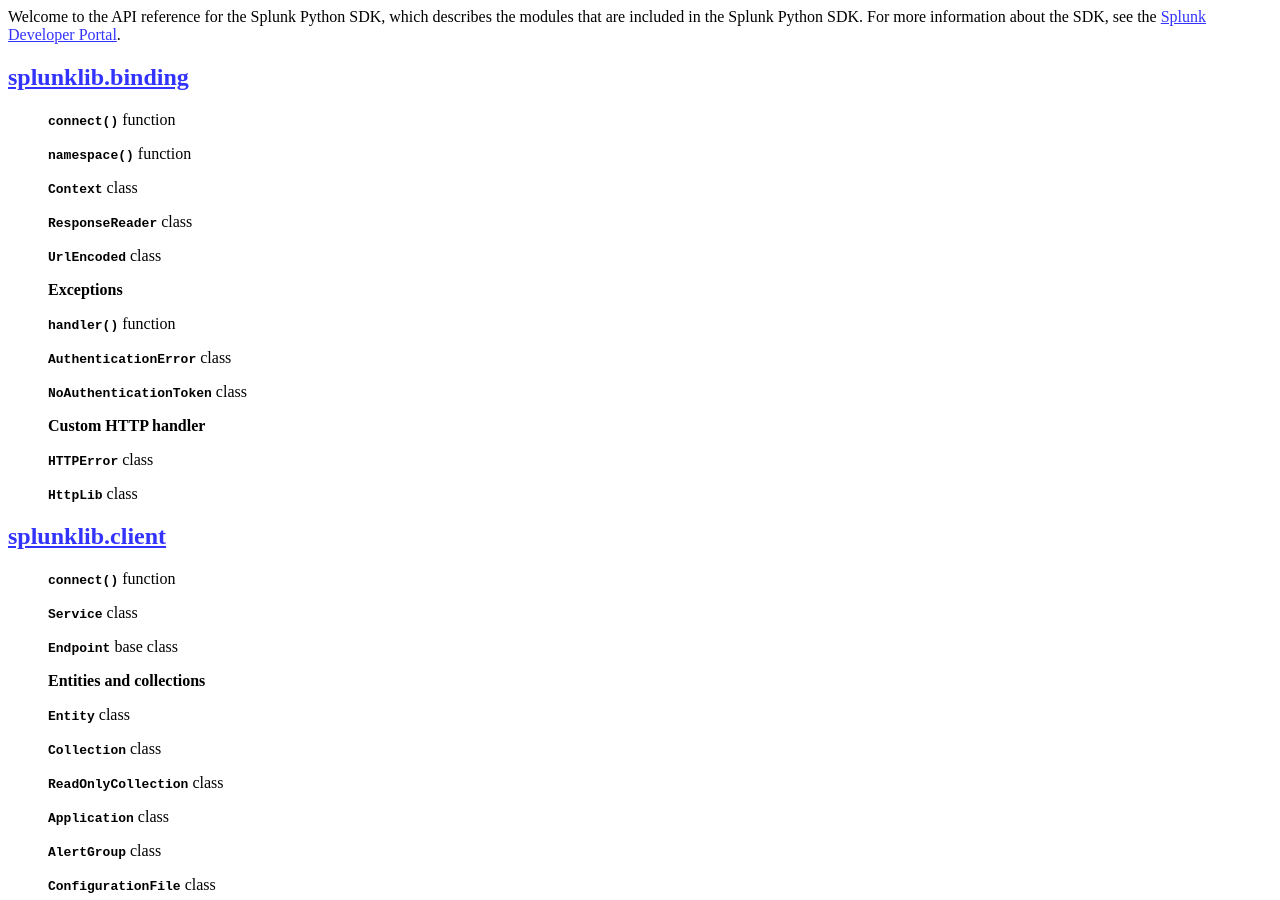
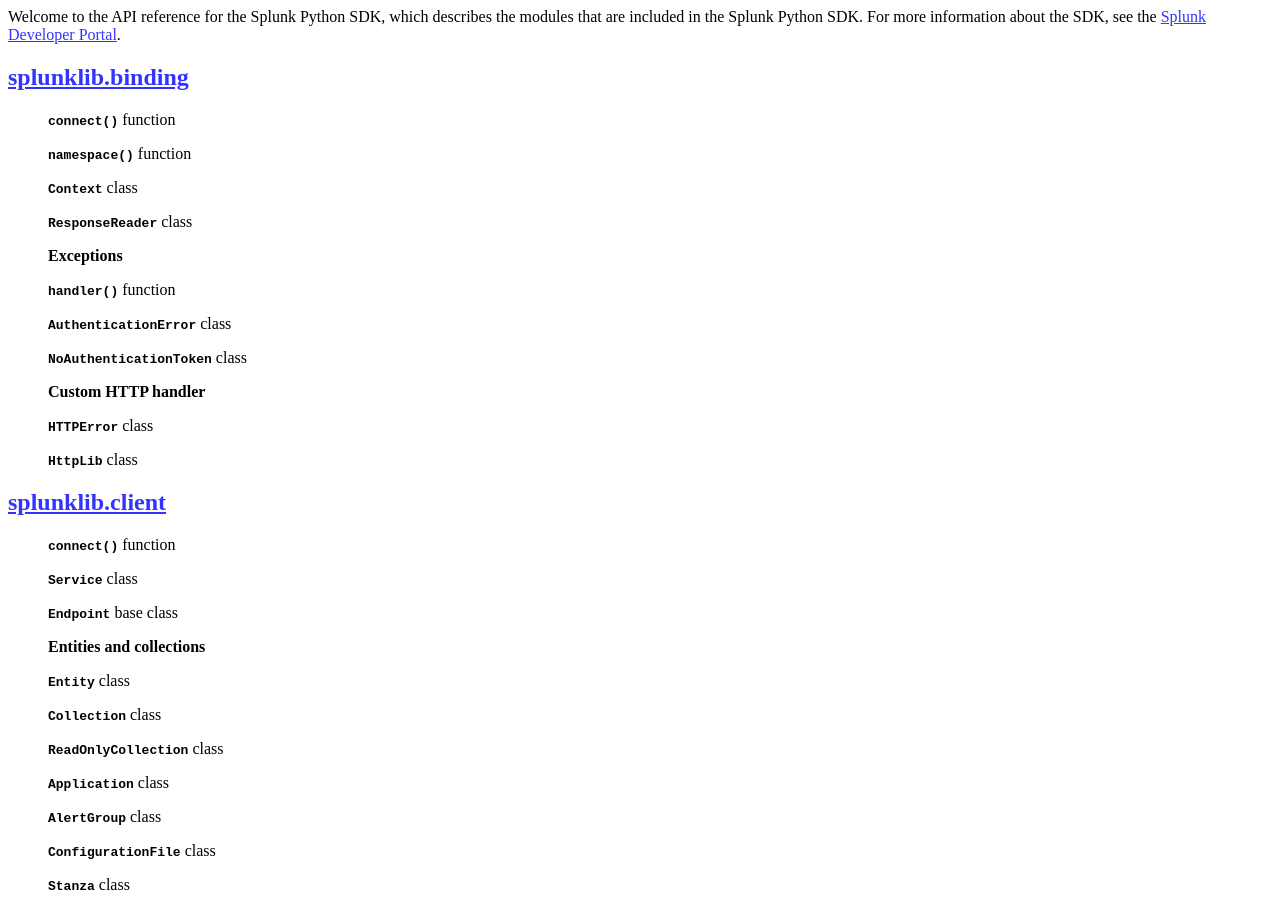
Before and after one commit to splunk/splunk-sdk-python, a Sphinx documentation site: the page built from docs/index.rst, in a window 1280 px wide and 900 px high. Built offline with Sphinx 7.4.7, drawn with Linux system fonts in a browser that asks for light colours.

Commit message:
Mark UrlEncoded as SDK-private.

```diff
--- a/docs/binding.rst
+++ b/docs/binding.rst
@@ -26,6 +26,3 @@
 
 .. autoclass:: ResponseReader
     :members: close, empty, peek, read
-
-.. autoclass:: UrlEncoded
-    :members:
--- a/docs/index.rst
+++ b/docs/index.rst
@@ -14,8 +14,6 @@
     :class:`~splunklib.binding.Context` class
 
     :class:`~splunklib.binding.ResponseReader` class
-
-    :class:`~splunklib.binding.UrlEncoded` class
 
 
     **Exceptions**
```
Also changed, not shown: 1 other file.
